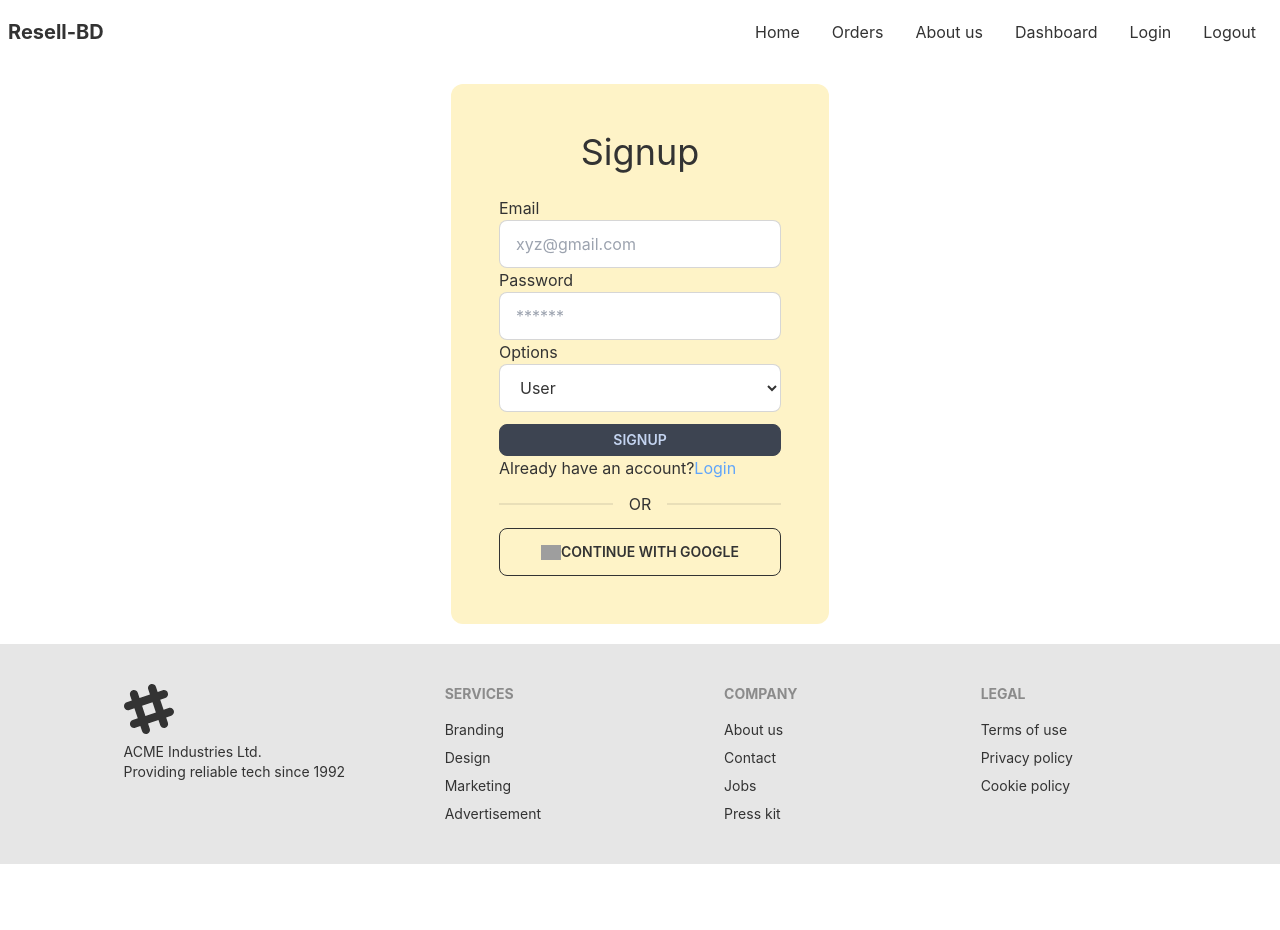
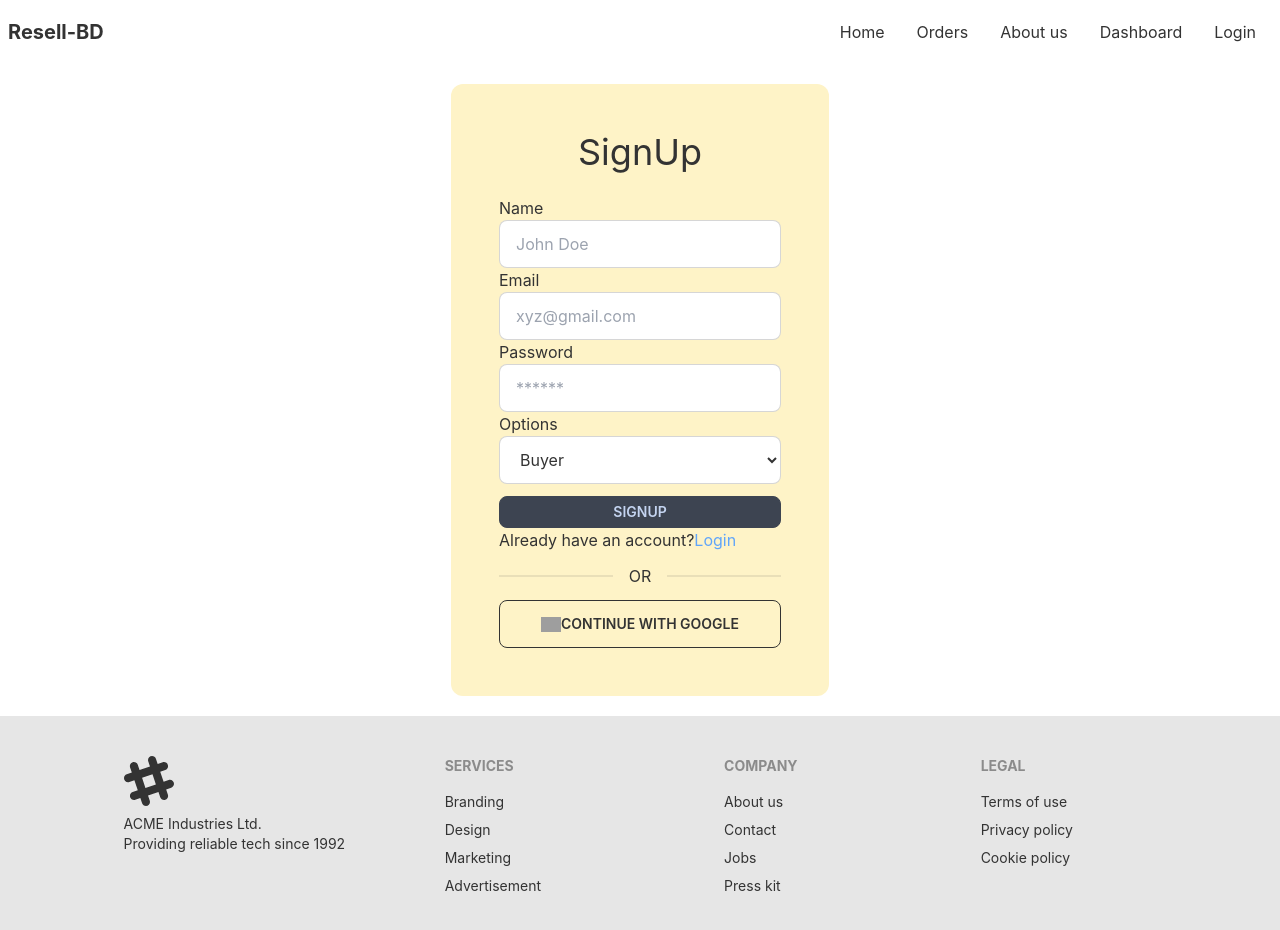
Before and after one commit to mahbubh0ssain/resellbd-client, a React (Create React App) app: page /signup in a window 1280 px wide. Shown: the top 930 px of the page. Before the commit the page ends 864 px from the top, so only its background shows below. Built offline with nearby package versions, Linux system fonts and the light colour scheme; no server answers; grey boxes are pictures that could not be loaded.

Commit message:
social login complete

```diff
--- a/src/Context/AuthProvider/AuthProvider.jsx
+++ b/src/Context/AuthProvider/AuthProvider.jsx
@@ -1,21 +1,46 @@
-import React, { createContext } from "react";
+import React, { createContext, useEffect, useState } from "react";
 import app from "../../firebase/firebase.config";
 import {
   createUserWithEmailAndPassword,
   getAuth,
+  GoogleAuthProvider,
+  onAuthStateChanged,
   signInWithEmailAndPassword,
+  signInWithPopup,
 } from "firebase/auth";
+
 export const AuthContext = createContext("");
 const auth = getAuth(app);
+
 const Authprovider = ({ children }) => {
+  const googleProvider = new GoogleAuthProvider();
+  const [user, setUser] = useState(null);
+  const [loader, setLoader] = useState(true);
+
   const createUser = (email, password) => {
+    setLoader(true);
     return createUserWithEmailAndPassword(auth, email, password);
   };
 
   const loginUser = (email, password) => {
+    setLoader(true);
     return signInWithEmailAndPassword(auth, email, password);
   };
-  const authInfo = { createUser, loginUser };
+
+  const googleLogin = () => {
+    setLoader(true);
+    return signInWithPopup(auth, googleProvider);
+  };
+
+  useEffect(() => {
+    const unsubscribe = onAuthStateChanged(auth, (currentUser) => {
+      setUser(currentUser);
+      setLoader(false);
+    });
+    return () => unsubscribe();
+  }, []);
+
+  const authInfo = { createUser, loginUser, user, loader, googleLogin };
 
   return (
     <AuthContext.Provider value={authInfo}>{children}</AuthContext.Provider>
--- a/src/Pages/Login/Login.jsx
+++ b/src/Pages/Login/Login.jsx
@@ -5,7 +5,7 @@ import { Link } from "react-router-dom";
 import { AuthContext } from "../../Context/AuthProvider/AuthProvider";
 
 const Login = () => {
-  const { loginUser } = useContext(AuthContext);
+  const { loginUser, googleLogin } = useContext(AuthContext);
 
   const {
     register,
@@ -23,6 +23,30 @@ const Login = () => {
       });
   };
 
+  const handleGoogleLogin = () => {
+    googleLogin()
+      .then((res) => {
+        if (res.user.email) {
+          const userInfo = {
+            name: res.user.displayName,
+            email: res.user.email,
+            role: "buyer",
+          };
+          fetch("http://localhost:5000/createUser", {
+            method: "POST",
+            headers: { "content-type": "application/json" },
+            body: JSON.stringify(userInfo),
+          })
+            .then((res) => res.json())
+            .then((data) => {
+              if (data.data.acknowledged) {
+                toast.success(`Welcome ${res.user.displayName} to Resell BD`);
+              }
+            });
+        }
+      })
+      .catch(() => {});
+  };
   return (
     <div className="flex justify-center items-center my-5 ">
       <div className="bg-amber-100 p-12 rounded-xl">
@@ -63,12 +87,15 @@ const Login = () => {
         <p>
           New to Resell BD?{" "}
           <Link className="text-blue-400" to="/signup">
-            Create new account
+            Signup
           </Link>
         </p>
         <div className="divider">OR</div>
 
-        <button className="btn btn-outline w-full mx-auto">
+        <button
+          onClick={handleGoogleLogin}
+          className="btn btn-outline w-full mx-auto"
+        >
           <img
             src="https://cdn-icons-png.flaticon.com/512/2991/2991148.png"
             alt=""
--- a/src/Pages/Shared/Navbar/Navbar.jsx
+++ b/src/Pages/Shared/Navbar/Navbar.jsx
@@ -1,7 +1,9 @@
-import React from "react";
+import React, { useContext } from "react";
 import { Link } from "react-router-dom";
+import { AuthContext } from "../../../Context/AuthProvider/AuthProvider";
 
 const Navbar = () => {
+  const { user } = useContext(AuthContext);
   const menuItems = (
     <>
       <li>
@@ -16,12 +18,15 @@ const Navbar = () => {
       <li>
         <Link to="/dashboard">Dashboard</Link>
       </li>
-      <li>
-        <Link to="/login">Login</Link>
-      </li>
-      <li>
-        <button>Logout</button>
-      </li>
+      {user?.email ? (
+        <li>
+          <button>Logout</button>
+        </li>
+      ) : (
+        <li>
+          <Link to="/login">Login</Link>
+        </li>
+      )}
     </>
   );
   return (
--- a/src/Pages/Signup/Signup.jsx
+++ b/src/Pages/Signup/Signup.jsx
@@ -1,23 +1,40 @@
 import React, { useContext } from "react";
 import { useForm } from "react-hook-form";
 import toast from "react-hot-toast";
-import { Link } from "react-router-dom";
+import { Link, useNavigate } from "react-router-dom";
 import { AuthContext } from "../../Context/AuthProvider/AuthProvider";
 
 const Signup = () => {
   const { createUser } = useContext(AuthContext);
-
+  const navigate = useNavigate();
   const {
     register,
     handleSubmit,
     formState: { errors },
   } = useForm();
 
-  const handleLogin = (data) => {
-    console.log(data);
+  const handleSignUp = (data) => {
     createUser(data.email, data.password)
       .then(() => {
-        toast.success("user Created successfully");
+        const userInfo = {
+          name: data.name,
+          email: data.email,
+          role: data.role,
+        };
+
+        fetch("http://localhost:5000/createUser", {
+          method: "POST",
+          headers: { "content-type": "application/json" },
+          body: JSON.stringify(userInfo),
+        })
+          .then((res) => res.json())
+          .then((info) => {
+            console.log(info);
+            if (info.data.acknowledged) {
+              navigate("/");
+              toast.success(`Welcome ${data.name} to Resell BD`);
+            }
+          });
       })
       .catch((err) => {
         toast.error(err.message);
@@ -27,8 +44,22 @@ const Signup = () => {
   return (
     <div className="flex justify-center items-center my-5 ">
       <div className="bg-amber-100 p-12 rounded-xl">
-        <h2 className="text-center text-4xl mb-6">Signup</h2>
-        <form onSubmit={handleSubmit(handleLogin)}>
+        <h2 className="text-center text-4xl mb-6">SignUp</h2>
+        <form onSubmit={handleSubmit(handleSignUp)}>
+          <div className="form-control w-full">
+            <label>Name</label>
+            <input
+              type="text"
+              placeholder="John Doe"
+              {...register("name", { required: "Email is required." })}
+              className="input input-bordered w-full"
+            />
+            {errors.name && (
+              <p className="text-red-600" role="alert">
+                {errors.name?.message}
+              </p>
+            )}
+          </div>
           <div className="form-control w-full">
             <label>Email</label>
             <input
@@ -64,9 +95,9 @@ const Signup = () => {
             <select
               type="text"
               className="input input-bordered w-full"
-              {...register("select")}
+              {...register("role")}
             >
-              <option value="user">User</option>
+              <option value="buyer">Buyer</option>
               <option value="seller">Seller</option>
             </select>
           </div>
```
